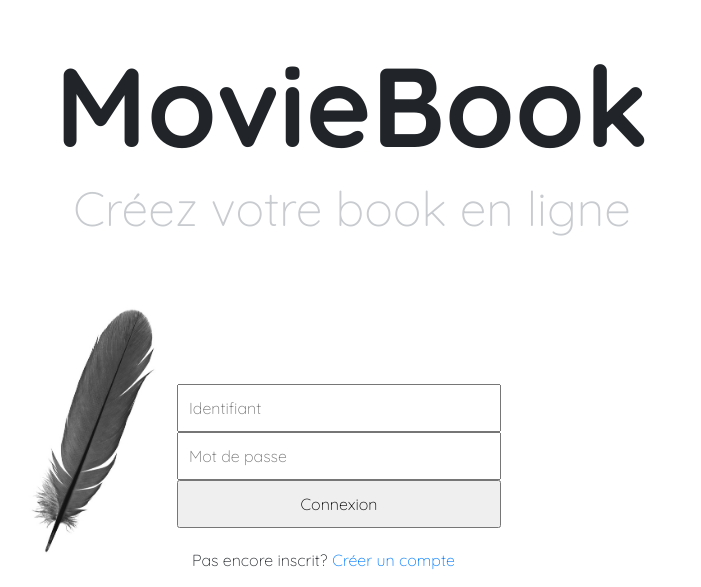
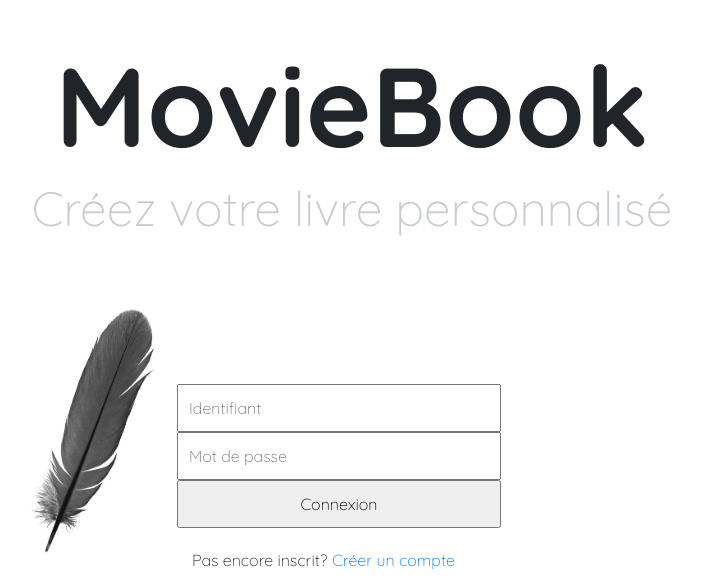
Before and after one commit to FelanaRamarlina/MovieBook, a PHP site: page / in a window 1280 px wide. Shown: the top 587 px of the page, without its empty margins (288-989 px from the left). Run offline with PHP 8.4, Linux system fonts and the light colour scheme.

Commit message:
Update login.php

```diff
--- a/sources/view/login.php
+++ b/sources/view/login.php
@@ -1,7 +1,7 @@
 <div class="row">
     <div class=" title col-xs-6 col-sm-12">
         <h1>MovieBook</h1>
-        <h2>Créez votre book en ligne</h2>
+        <h2>Créez votre livre personnalisé </h2>
     </div>
     <div class=" title col-xs-6 col-sm-12"></div>
     <div class="left col-xs-6 col-sm-4">
```
